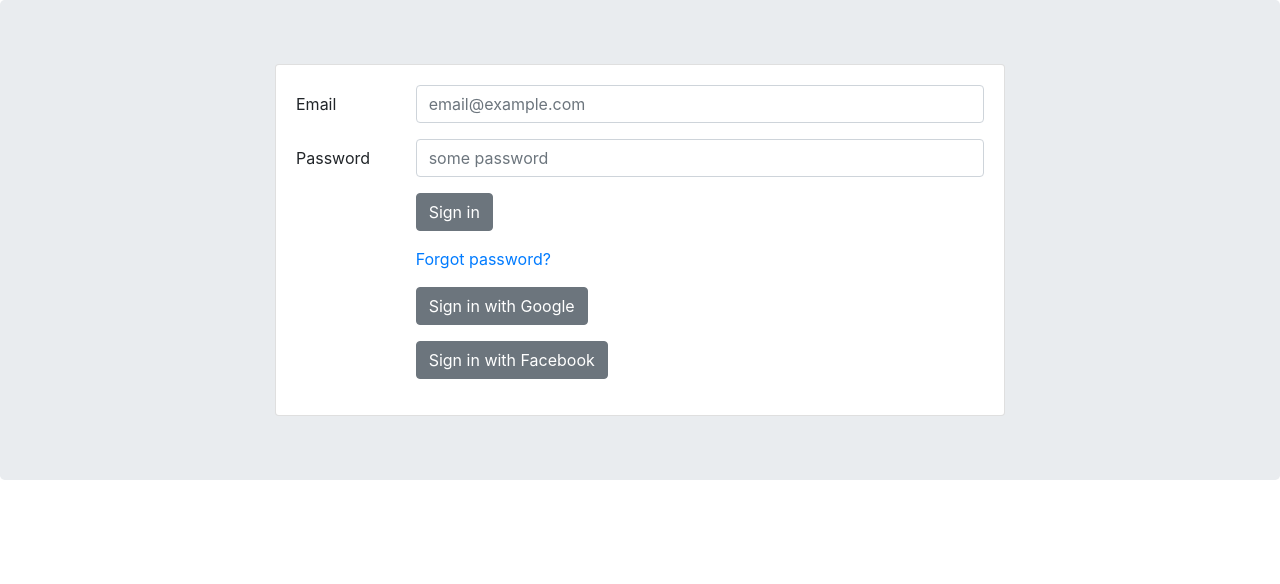
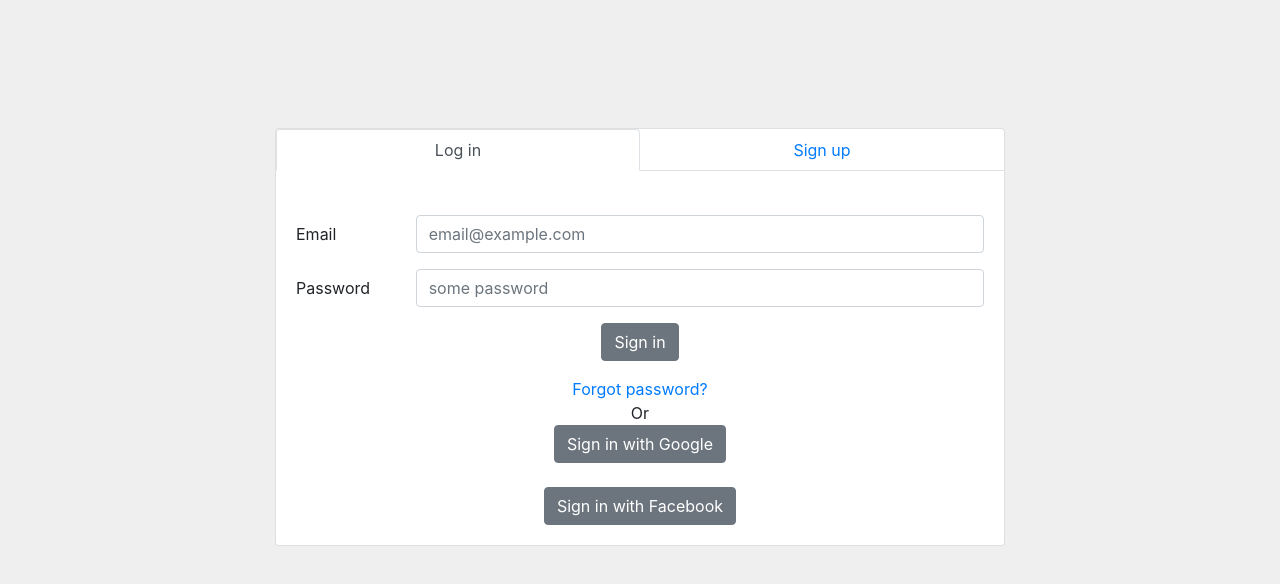
Before and after one commit to viktorMarkevich/places-react, a React (Create React App) app: page / in a window 1280 px wide. Shown: the top 584 px of the page. Built offline with nearby package versions, Linux system fonts and the light colour scheme.

Commit message:
Finish autorization mockup

```diff
--- a/src/App.css
+++ b/src/App.css
@@ -23,10 +23,6 @@
 }
 
 
-/* normalize divs surrounding the content*/
-html, body {
-  height: 100% !important;
-}
 
 @keyframes App-logo-spin {
   from { transform: rotate(0deg); }
--- a/src/components/authorization.js
+++ b/src/components/authorization.js
@@ -1,81 +1,176 @@
-// import React, { Component } from 'react';
-import React from 'react';
-import { Card, CardBody,
-         Container, Row, Col, Jumbotron,
+import React, {Component} from 'react';
+import {
+  Card, CardBody,
+  Container, Row, Col,
   Button,
-         Form, FormGroup, Label, Input, FormText } from 'reactstrap';
+  Form, FormGroup, Label, Input,
+  Nav, NavItem, NavLink,
+  TabContent, TabPane, CardTitle, CardText
+} from 'reactstrap';
+import classnames from 'classnames';
 
-// class Authorization extends Component {
-//     render() {
-//         return (
-//             <div>
-//                 <Card>
-//                     <CardBody>
-//                         <CardTitle>Card title</CardTitle>
-//                         <CardSubtitle>Card subtitle</CardSubtitle>
-//                         <CardText>Some quick example text to build on the card title and make up the bulk of the card's content.</CardText>
-//                         <Button>Button</Button>
-//                     </CardBody>
-//                 </Card>
-//             </div>
-//         );
-//     }
-// }
 
-const Authorization = (props) => {
+class Authorization extends Component {
+  constructor(props) {
+    super(props);
+
+    this.toggle = this.toggle.bind(this);
+    this.state = {
+      activeTab: '1'
+    };
+  }
+
+  toggle(tab) {
+    if (this.state.activeTab !== tab) {
+      this.setState({
+        activeTab: tab
+      });
+    }
+  }
+
+  render() {
     return (
-        <div>
-            <Jumbotron>
       <Container>
         <Row>
-                        <Col sm="12" md={{ size: 8, offset: 2 }}>
+          <Col sm="12" md={{size: 8, offset: 2}}>
             <Card>
+              <Nav tabs justified>
+                <NavItem>
+                  <NavLink href="#" className={classnames({active: this.state.activeTab === '1'})}
+                           onClick={() => {
+                             this.toggle('1');
+                           }}>
+                    Log in
+                  </NavLink>
+                </NavItem>
+                <NavItem>
+                  <NavLink href="#" className={classnames({active: this.state.activeTab === '2'})}
+                           onClick={() => {
+                             this.toggle('2');
+                           }}>
+                    Sign up
+                  </NavLink>
+                </NavItem>
+              </Nav>
+              <br/>
+              <TabContent activeTab={this.state.activeTab}>
+                <TabPane tabId="1">
                   <CardBody>
                     <Form>
                       <FormGroup row>
                         <Label for="exampleEmail" sm={2}>Email</Label>
                         <Col sm={10}>
-                                                <Input type="email" name="email" id="exampleEmail" placeholder="email@example.com" />
+                          <Input type="email" name="email" id="exampleEmail" placeholder="email@example.com"/>
                         </Col>
                       </FormGroup>
                       <FormGroup row>
                         <Label for="examplePassword" sm={2}>Password</Label>
                         <Col sm={10}>
-                                                <Input type="password" name="password" id="examplePassword" placeholder="some password" />
+                          <Input type="password" name="password" id="examplePassword" placeholder="some password"/>
                         </Col>
                       </FormGroup>
-                                        <FormGroup row>
-                                            <Col sm={{ size: 10, offset: 2 }}>
+                      <FormGroup row className={'text-center'}>
+                        <Col sm={{size: 12}}>
                           <Button>Sign in</Button>
                         </Col>
                       </FormGroup>
 
+                      <Row className={'text-center'}>
+                        <Col sm={{size: 12}}>
+                          <a href={'#'}>Forgot password?</a>
+                        </Col>
+                      </Row>
+
+                      <Row className={'text-center'}>
+                        <Col sm={{size: 12}}>
+                          Or
+                        </Col>
+                      </Row>
+                      <Row className={'text-center'}>
+                        <Col sm={{size: 12}}>
+                          <Button>Sign in with Google</Button>
+                        </Col>
+                      </Row>
+                      <br/>
+                      <Row className={'text-center'}>
+                        <Col sm={{size: 12}}>
+                          <Button>Sign in with Facebook</Button>
+                        </Col>
+                      </Row>
+                    </Form>
+                  </CardBody>
+                </TabPane>
+
+                <TabPane tabId="2">
+                  <CardBody>
+                    <Form>
                       <FormGroup row>
-                                            <Col sm={{ size: 10, offset: 2 }}>
-                                                <a href={'#'}>Forgot password?</a>
+                        <Label for="exampleFirstName" sm={3}>First name</Label>
+                        <Col sm={9}>
+                          <Input type="text" name="first_name" id="exampleFirstName" placeholder="Joe"/>
                         </Col>
                       </FormGroup>
 
                       <FormGroup row>
-                                            <Col sm={{ size: 10, offset: 2 }}>
-                                                <Button>Sign in with Google</Button>
-                                            </Col>
-                                        </FormGroup>
-                                        <FormGroup row>
-                                            <Col sm={{ size: 10, offset: 2 }}>
-                                                <Button>Sign in with Facebook</Button>
+                        <Label for="exampleLastName" sm={3}>Last name</Label>
+                        <Col sm={9}>
+                          <Input type="text" name="last_name" id="exampleLastName" placeholder="Dou"/>
                         </Col>
                       </FormGroup>
 
+                      <FormGroup row>
+                        <Label for="exampleEmail" sm={3}>Email</Label>
+                        <Col sm={9}>
+                          <Input type="email" name="email" id="exampleEmail" placeholder="email@example.com"/>
+                        </Col>
+                      </FormGroup>
+
+                      <FormGroup row>
+                        <Label for="examplePassword" sm={3}>Password</Label>
+                        <Col sm={9}>
+                          <Input type="password" name="password" id="examplePassword" placeholder="some password"/>
+                        </Col>
+                      </FormGroup>
+
+                      <FormGroup row>
+                        <Label for="examplePasswordConfirmation" sm={3}>Password Confirmation</Label>
+                        <Col sm={9}>
+                          <Input type="password" name="password_confirmation" id="examplePasswordConfirmation" placeholder="please repeat password"/>
+                        </Col>
+                      </FormGroup>
+
+                      <FormGroup row className={'text-center'}>
+                        <Col sm={{size: 12}}>
+                          <Button>Sign up</Button>
+                        </Col>
+                      </FormGroup>
+
+                      <Row className={'text-center'}>
+                        <Col sm={{size: 12}}>
+                          Or
+                        </Col>
+                      </Row>
+                      <Row className={'text-center'}>
+                        <Col sm={{size: 12}}>
+                          <Button>Sign in with Google</Button>
+                        </Col>
+                      </Row>
+                      <br/>
+                      <Row className={'text-center'}>
+                        <Col sm={{size: 12}}>
+                          <Button>Sign in with Facebook</Button>
+                        </Col>
+                      </Row>
                     </Form>
                   </CardBody>
+                </TabPane>
+              </TabContent>
             </Card>
           </Col>
         </Row>
       </Container>
-            </Jumbotron>
-        </div>
     );
-};
+  }
+}
 
 export default Authorization;
--- a/src/index.css
+++ b/src/index.css
@@ -3,3 +3,20 @@ body {
   padding: 0;
   font-family: sans-serif;
 }
+
+#root {
+  /*min-height: 100vh;*/
+  background-color: #EFEFEF;
+}
+
+.App {
+  min-height: 100vh!important;
+}
+
+.container {
+  padding-top: 10%;
+}
+
+.nav-link .active {
+
+}
```
Lines whose indentation alone changed are shown as unchanged.
